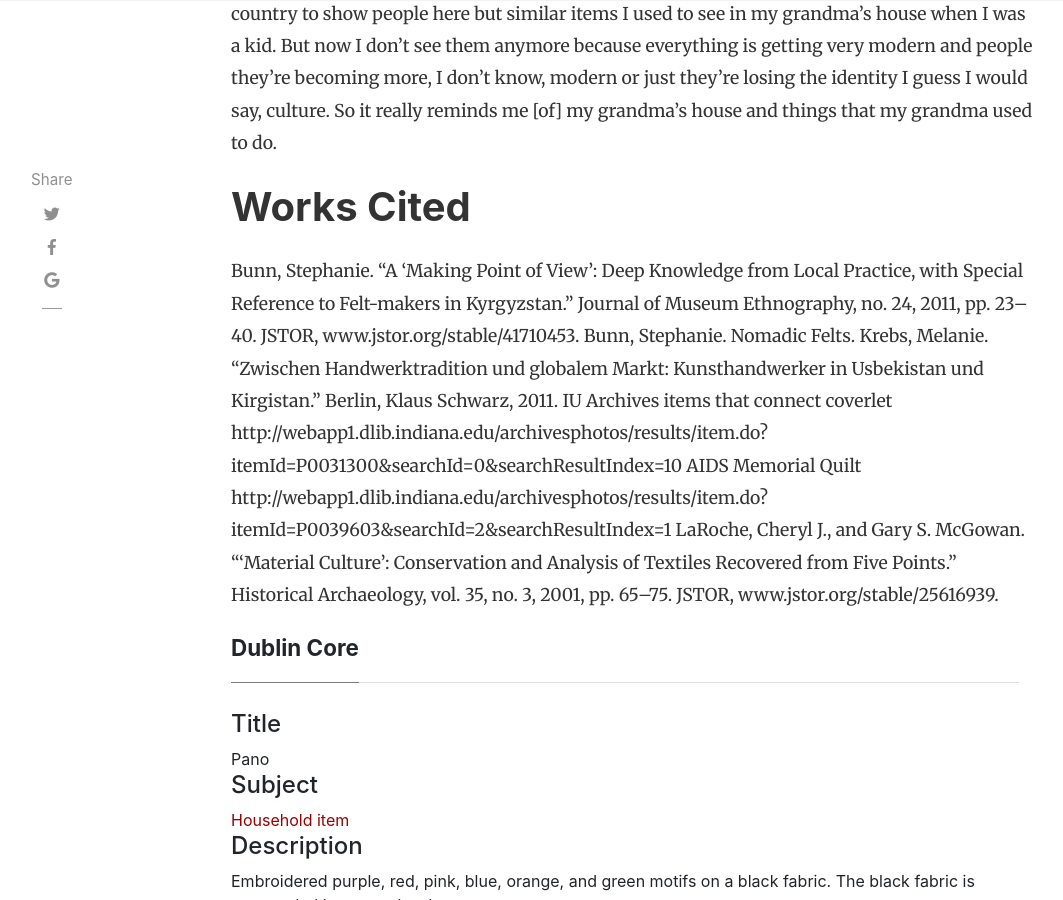
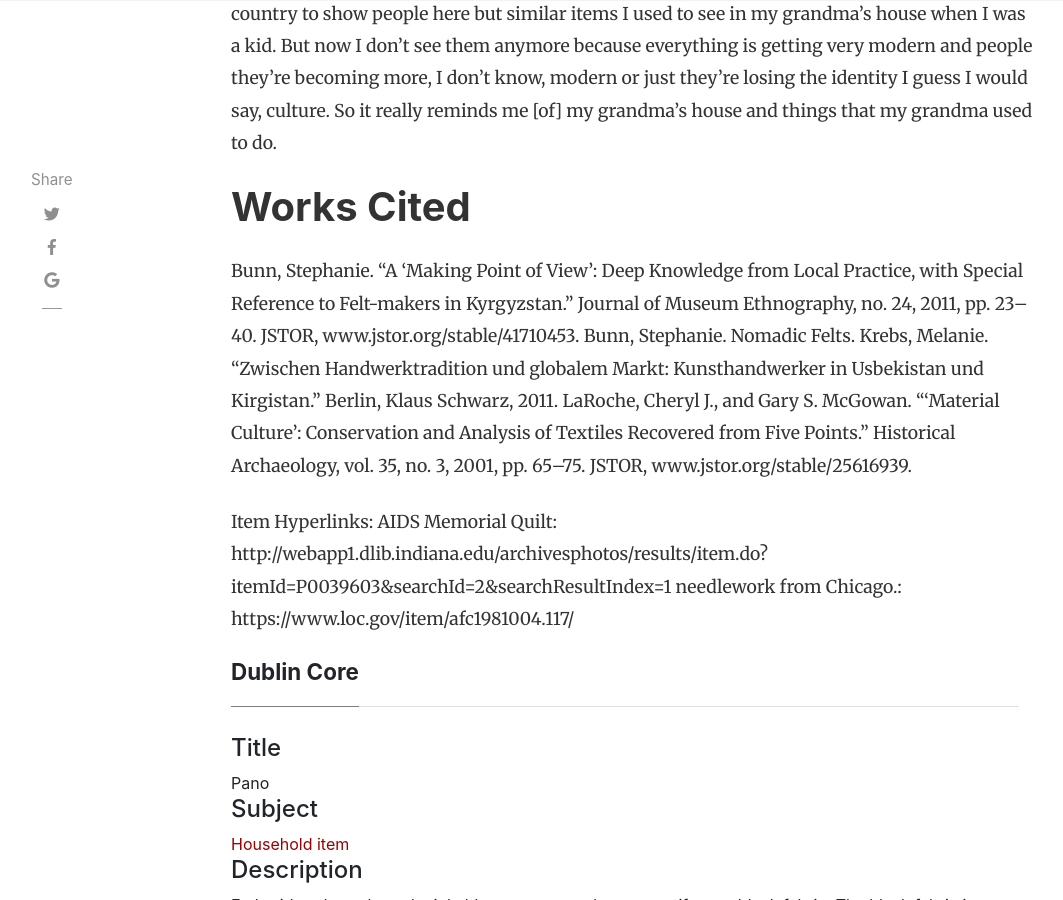
Before and after one commit to H301HistoryHarvest/H301HistoryHarvest, a Jekyll site: the page built from _items/2019-10-03-0010.md, in a window 1280 px wide and 900 px high, scrolled down 2339 px. Shown: the whole window, without its empty margins (54-1117 px from the left). Built offline with Jekyll 4.4.1, drawn with Linux system fonts in a browser that asks for light colours; nearby versions of some CDN libraries; comment, search, counter and statistics services are not loaded.

Commit message:
Update 2019-10-03-0010.md

```diff
--- a/_items/2019-10-03-0010.md
+++ b/_items/2019-10-03-0010.md
@@ -40,5 +40,8 @@ I met it before I came to the US because I wanted to bring something cultural fr
 Bunn, Stephanie. “A ‘Making Point of View’: Deep Knowledge from Local Practice, with Special Reference to Felt-makers in Kyrgyzstan.” Journal of Museum Ethnography, no. 24, 2011, pp. 23–40. JSTOR, www.jstor.org/stable/41710453.
 Bunn, Stephanie. Nomadic Felts.
 Krebs, Melanie. “Zwischen Handwerktradition und globalem Markt: Kunsthandwerker in Usbekistan und Kirgistan.” Berlin, Klaus Schwarz, 2011.
-IU Archives items that connect coverlet http://webapp1.dlib.indiana.edu/archivesphotos/results/item.do?itemId=P0031300&searchId=0&searchResultIndex=10 AIDS Memorial Quilt http://webapp1.dlib.indiana.edu/archivesphotos/results/item.do?itemId=P0039603&searchId=2&searchResultIndex=1
 LaRoche, Cheryl J., and Gary S. McGowan. “‘Material Culture’: Conservation and Analysis of Textiles Recovered from Five Points.” Historical Archaeology, vol. 35, no. 3, 2001, pp. 65–75. JSTOR, www.jstor.org/stable/25616939.
+
+Item Hyperlinks:
+AIDS Memorial Quilt: http://webapp1.dlib.indiana.edu/archivesphotos/results/item.do?itemId=P0039603&searchId=2&searchResultIndex=1
+needlework from Chicago.: https://www.loc.gov/item/afc1981004.117/
```
